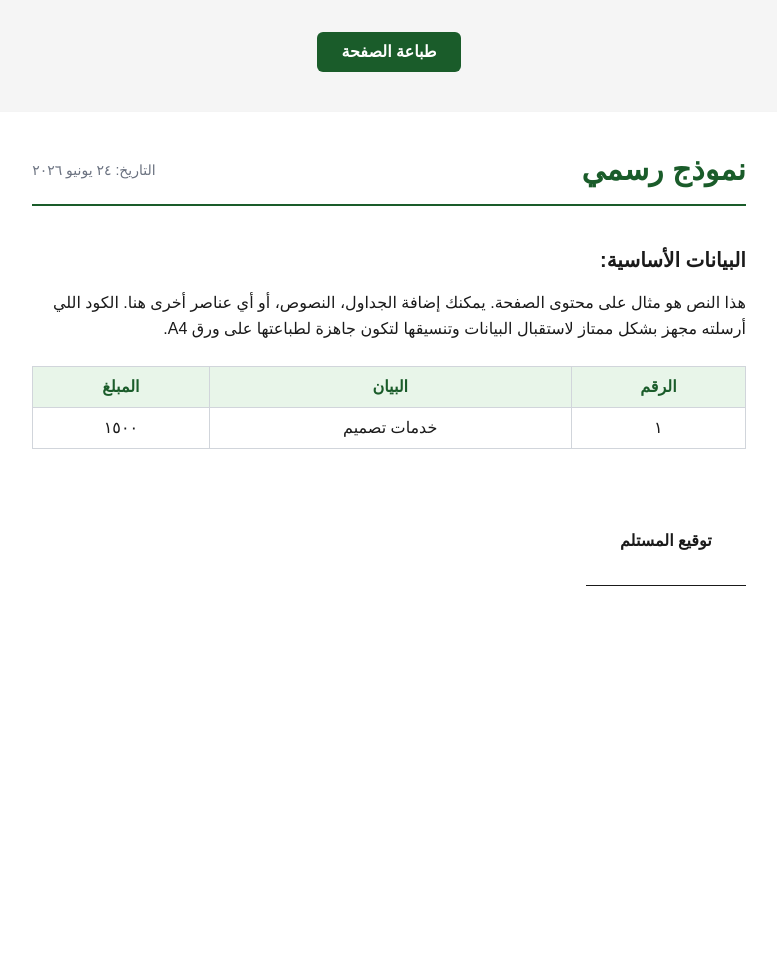
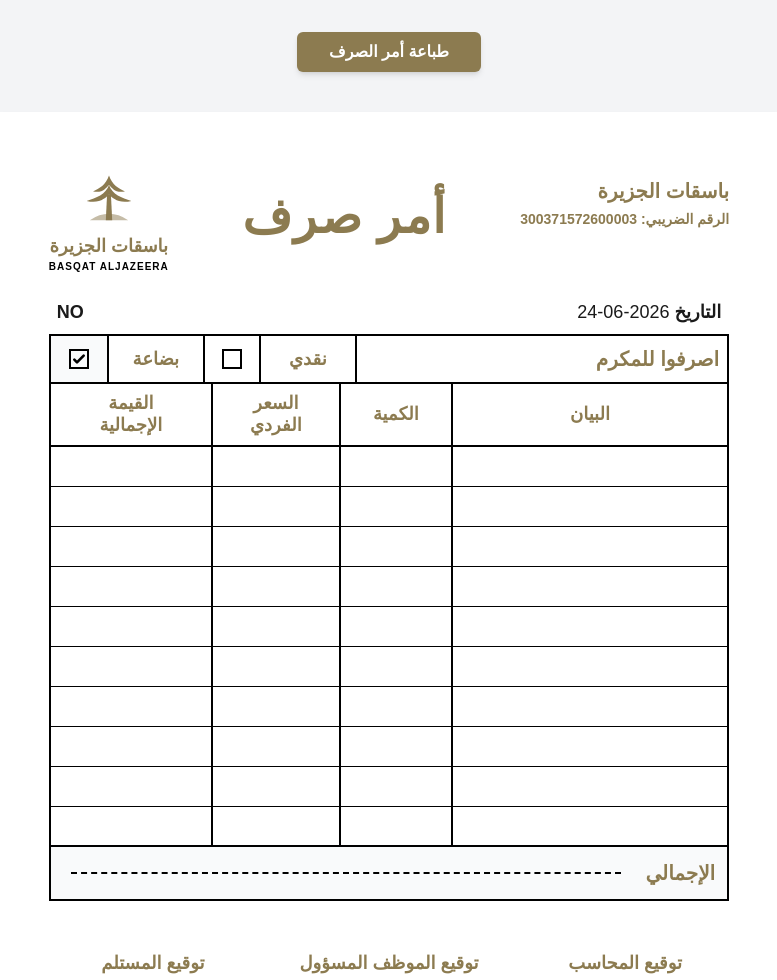
Before and after one commit to a2018ob-droid/Exchange-command, a plain HTML site: page index.html in a window 1280 px wide. Shown: the top 980 px of the page, without its empty margins (251-1028 px from the left). Drawn offline with nearby package versions, Linux system fonts and the light colour scheme.

Commit message:
index.html

```diff
--- a/index.html
+++ b/index.html
@@ -3,51 +3,27 @@
 <head>
   <meta charset="UTF-8">
   <meta name="viewport" content="width=device-width, initial-scale=1.0">
-  <title>نموذج طباعة A4</title>
+  <title>أمر صرف - باسقات الجزيرة</title>
 
   <script src="https://cdn.tailwindcss.com"></script>
 
   <style type="text/tailwindcss">
-    @import url('https://fonts.googleapis.com/css2?family=IBM+Plex+Sans+Arabic:wght@400;500;600;700&display=swap');
+    @import url('https://fonts.googleapis.com/css2?family=Cairo:wght@500;700;900&display=swap');
 
     :root {
-      --background: #f5f5f5;
-      --foreground: #1a1a1a;
-      --primary: #1a5c2a;
-      --primary-foreground: #ffffff;
-      --secondary: #e8f5e9;
-      --secondary-foreground: #1a5c2a;
-      --accent: #2e7d32;
-      --accent-foreground: #ffffff;
-      --muted: #f0f0f0;
-      --muted-foreground: #6b7280;
-      --card: #ffffff;
-      --card-foreground: #1a1a1a;
-      --border: #d1d5db;
-      --input: #ffffff;
-      --ring: #2e7d32;
-      --radius: 4px;
-      --font-sans: 'IBM Plex Sans Arabic', sans-serif;
+      /* اللون الأساسي المأخوذ من الصورة (زيتي/ذهبي) */
+      --brand: #8c7b50;
+      --black: #1a1a1a;
     }
 
-    @layer base {
-      * {
-        box-sizing: border-box;
-        border-color: var(--border);
+    body {
+      background-color: #f3f4f6;
+      color: var(--black);
+      font-family: 'Cairo', sans-serif; /* خط متناسق جداً مع المستندات الرسمية */
     }
-      body {
-        background-color: var(--background);
-        color: var(--foreground);
-        font-family: var(--font-sans);
-        -webkit-font-smoothing: antialiased;
-        direction: rtl;
-      }
-      html {
-        scroll-behavior: smooth;
-      }
-      h1, h2, h3, h4, h5, h6, p {
-        margin: 0;
-      }
+
+    .brand-text {
+      color: var(--brand);
     }
 
     @layer utilities {
@@ -55,50 +31,40 @@
         width: 210mm;
         min-height: 297mm;
         background: #ffffff;
-        margin: 40px auto; /* أضفت مسافة عشان تظهر لك كصفحة في المتصفح */
-        padding: 40px;
-        box-shadow: 0 4px 6px -1px rgba(0, 0, 0, 0.1); /* ظل خفيف */
+        margin: 40px auto;
+        padding: 15mm 15mm;
+        box-shadow: 0 10px 15px -3px rgba(0, 0, 0, 0.1);
       }
 
+      /* تنسيق خاص للجوال */
       @media (max-width: 768px) {
         .print-page {
           width: 100% !important;
           min-height: unset !important;
           margin: 0 !important;
-          border-radius: 0 !important;
+          padding: 20px !important;
           box-shadow: none !important;
-          border: none !important;
         }
       }
 
-      .signature-line {
-        border-top: 1px solid #1a1a1a;
-        width: 100%;
-        margin-top: 32px;
-      }
-
-      .no-print {
-        display: block;
-      }
-    }
-
-    /* إعدادات وقت الطباعة (Ctrl+P) */
+      /* إعدادات الطباعة */
       @media print {
         @page {
           size: A4 portrait;
-        margin: 8mm 10mm 4mm 10mm;
+          margin: 0;
         }
         body {
           background: #ffffff !important;
         }
+        .print-page {
+          width: 100%;
+          margin: 0;
+          padding: 15mm;
+          box-shadow: none !important;
+        }
         .no-print {
           display: none !important;
         }
-      .print-page {
-        width: 100%;
-        margin: 0;
-        padding: 0;
-        box-shadow: none !important;
       }
     }
   </style>
@@ -106,48 +72,93 @@
 <body>
 
   <div class="text-center mt-8 no-print">
-    <button onclick="window.print()" style="background-color: var(--primary);" class="text-white px-6 py-2 rounded-md font-bold hover:opacity-90">
-      طباعة الصفحة
+    <button onclick="window.print()" class="bg-[#8c7b50] text-white px-8 py-2 rounded-md font-bold hover:opacity-90 transition shadow-md">
+      طباعة أمر الصرف
     </button>
   </div>
 
-  <div class="print-page">
+  <div class="print-page flex flex-col">
 
-    <header class="flex justify-between items-center mb-10 border-b-2 pb-4" style="border-color: var(--primary);">
-      <h1 class="text-3xl font-bold" style="color: var(--primary);">نموذج رسمي</h1>
-      <p class="text-sm" style="color: var(--muted-foreground);">التاريخ: ٢٤ يونيو ٢٠٢٦</p>
+    <header class="flex justify-between items-start mb-6">
+
+      <div class="text-right brand-text font-bold leading-relaxed pt-2">
+        <div class="text-xl">باسقات الجزيرة</div>
+        <div class="text-sm mt-1">الرقم الضريبي: 300371572600003</div>
+      </div>
+
+      <div class="text-center mt-6">
+        <h1 class="text-5xl font-black brand-text tracking-wide">أمر صرف</h1>
+      </div>
+
+      <div class="text-center brand-text">
+        <svg class="w-16 h-16 mx-auto mb-1 fill-current" viewBox="0 0 100 100" xmlns="http://www.w3.org/2000/svg">
+          <path d="M50 10 C55 25 65 30 75 35 C60 38 55 30 50 25 C45 30 40 38 25 35 C35 30 45 25 50 10 Z"/>
+          <path d="M50 25 C55 40 70 45 85 50 C65 55 55 45 50 40 C45 45 35 55 15 50 C30 45 45 40 50 25 Z"/>
+          <path d="M47 40 L53 40 L55 80 L45 80 Z"/>
+          <path d="M20 80 Q50 60 80 80 Z" opacity="0.5"/>
+        </svg>
+        <div class="font-bold text-lg leading-none">باسقات الجزيرة</div>
+        <div class="text-[10px] font-bold uppercase mt-1 tracking-widest text-black">Basqat Aljazeera</div>
+      </div>
     </header>
 
-    <main>
-      <h2 class="text-xl font-semibold mb-4">البيانات الأساسية:</h2>
-      <p class="mb-6 leading-relaxed">
-        هذا النص هو مثال على محتوى الصفحة. يمكنك إضافة الجداول، النصوص، أو أي عناصر أخرى هنا.
-        الكود اللي أرسلته مجهز بشكل ممتاز لاستقبال البيانات وتنسيقها لتكون جاهزة لطباعتها على ورق A4.
-      </p>
+    <div class="flex justify-between items-center font-bold mb-2 px-2 text-lg">
+      <div>التاريخ <span class="ml-2 font-normal">2026-06-24</span></div>
+      <div>NO</div>
+    </div>
 
-      <table class="w-full border-collapse border mb-10 text-center">
-        <thead>
-          <tr style="background-color: var(--secondary); color: var(--secondary-foreground);">
-            <th class="border p-2">الرقم</th>
-            <th class="border p-2">البيان</th>
-            <th class="border p-2">المبلغ</th>
-          </tr>
-        </thead>
-        <tbody>
-          <tr>
-            <td class="border p-2">١</td>
-            <td class="border p-2">خدمات تصميم</td>
-            <td class="border p-2">١٥٠٠</td>
-          </tr>
-        </tbody>
-      </table>
-    </main>
+    <div class="border-[2px] border-black w-full flex flex-col font-bold">
 
-    <div class="flex justify-between mt-20 w-1/2">
-      <div class="w-40 text-center">
-        <p class="mb-8 font-semibold">توقيع المستلم</p>
-        <div class="signature-line"></div>
+      <div class="flex border-b-[2px] border-black h-12">
+        <div class="flex-1 p-2 border-l-[2px] border-black flex items-center brand-text text-xl">
+           اصرفوا للمكرم
         </div>
+        <div class="w-24 p-2 border-l-[2px] border-black flex justify-center items-center brand-text text-lg">نقدي</div>
+        <div class="w-14 p-2 border-l-[2px] border-black flex justify-center items-center">
+           <div class="w-5 h-5 border-[2px] border-black"></div>
+        </div>
+        <div class="w-24 p-2 border-l-[2px] border-black flex justify-center items-center brand-text text-lg">بضاعة</div>
+        <div class="w-14 p-2 flex justify-center items-center bg-gray-50">
+           <div class="w-5 h-5 border-[2px] border-black flex items-center justify-center">
+             <svg class="w-4 h-4 text-black" fill="none" stroke="currentColor" viewBox="0 0 24 24"><path stroke-linecap="round" stroke-linejoin="round" stroke-width="4" d="M5 13l4 4L19 7"></path></svg>
+           </div>
+        </div>
+      </div>
+
+      <div class="flex border-b-[2px] border-black text-center brand-text text-lg">
+        <div class="flex-1 p-3 border-l-[2px] border-black flex items-center justify-center">البيان</div>
+        <div class="w-28 p-3 border-l-[2px] border-black flex items-center justify-center">الكمية</div>
+        <div class="w-32 p-2 border-l-[2px] border-black flex flex-col justify-center leading-tight">
+          <span>السعر</span>
+          <span>الفردي</span>
+        </div>
+        <div class="w-40 p-2 flex flex-col justify-center leading-tight">
+          <span>القيمة</span>
+          <span>الإجمالية</span>
+        </div>
+      </div>
+
+      <div class="flex border-b border-black h-10"><div class="flex-1 border-l-[2px] border-black"></div><div class="w-28 border-l-[2px] border-black"></div><div class="w-32 border-l-[2px] border-black"></div><div class="w-40"></div></div>
+      <div class="flex border-b border-black h-10"><div class="flex-1 border-l-[2px] border-black"></div><div class="w-28 border-l-[2px] border-black"></div><div class="w-32 border-l-[2px] border-black"></div><div class="w-40"></div></div>
+      <div class="flex border-b border-black h-10"><div class="flex-1 border-l-[2px] border-black"></div><div class="w-28 border-l-[2px] border-black"></div><div class="w-32 border-l-[2px] border-black"></div><div class="w-40"></div></div>
+      <div class="flex border-b border-black h-10"><div class="flex-1 border-l-[2px] border-black"></div><div class="w-28 border-l-[2px] border-black"></div><div class="w-32 border-l-[2px] border-black"></div><div class="w-40"></div></div>
+      <div class="flex border-b border-black h-10"><div class="flex-1 border-l-[2px] border-black"></div><div class="w-28 border-l-[2px] border-black"></div><div class="w-32 border-l-[2px] border-black"></div><div class="w-40"></div></div>
+      <div class="flex border-b border-black h-10"><div class="flex-1 border-l-[2px] border-black"></div><div class="w-28 border-l-[2px] border-black"></div><div class="w-32 border-l-[2px] border-black"></div><div class="w-40"></div></div>
+      <div class="flex border-b border-black h-10"><div class="flex-1 border-l-[2px] border-black"></div><div class="w-28 border-l-[2px] border-black"></div><div class="w-32 border-l-[2px] border-black"></div><div class="w-40"></div></div>
+      <div class="flex border-b border-black h-10"><div class="flex-1 border-l-[2px] border-black"></div><div class="w-28 border-l-[2px] border-black"></div><div class="w-32 border-l-[2px] border-black"></div><div class="w-40"></div></div>
+      <div class="flex border-b border-black h-10"><div class="flex-1 border-l-[2px] border-black"></div><div class="w-28 border-l-[2px] border-black"></div><div class="w-32 border-l-[2px] border-black"></div><div class="w-40"></div></div>
+      <div class="flex border-b-[2px] border-black h-10"><div class="flex-1 border-l-[2px] border-black"></div><div class="w-28 border-l-[2px] border-black"></div><div class="w-32 border-l-[2px] border-black"></div><div class="w-40"></div></div>
+
+      <div class="flex p-3 brand-text text-xl items-center bg-gray-50">
+         <span class="ml-4 font-black">الإجمالي</span>
+         <div class="flex-1 border-b-2 border-dashed border-black mx-2"></div>
+      </div>
+    </div>
+
+    <div class="flex justify-between items-center mt-12 px-6 brand-text font-bold text-lg">
+      <div class="text-center w-40">توقيع المحاسب</div>
+      <div class="text-center w-48">توقيع الموظف المسؤول</div>
+      <div class="text-center w-40">توقيع المستلم</div>
     </div>
 
   </div>
```
Lines whose indentation alone changed are shown as unchanged.
